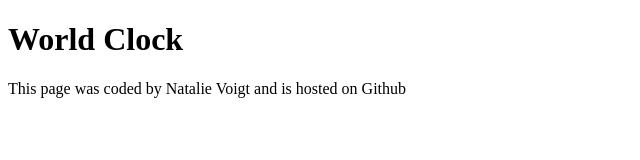
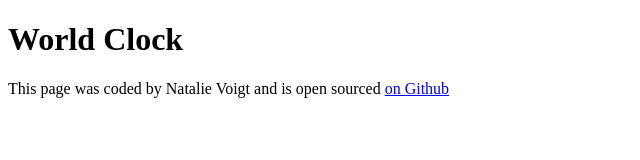
Before and after one commit to Cosmicgurl/World-clock, a plain HTML site: page index.html in a window 1280 px wide. Shown: the full height of the page, 0-640 px from the left. Drawn offline with Linux system fonts and the light colour scheme.

Commit message:
Added GitHub link

```diff
--- a/index.html
+++ b/index.html
@@ -9,7 +9,7 @@
 <body>
     <h1>World Clock</h1>
     <footer>
-        <div>This page was coded by Natalie Voigt and is hosted on Github</div>
+        <div>This page was coded by Natalie Voigt and is open sourced <a href="https://github.com/Cosmicgurl/World-clock" target="_blank"> on Github</a></div>
     </footer>
     <script src="src/index.js"></script>
 </body>
```
